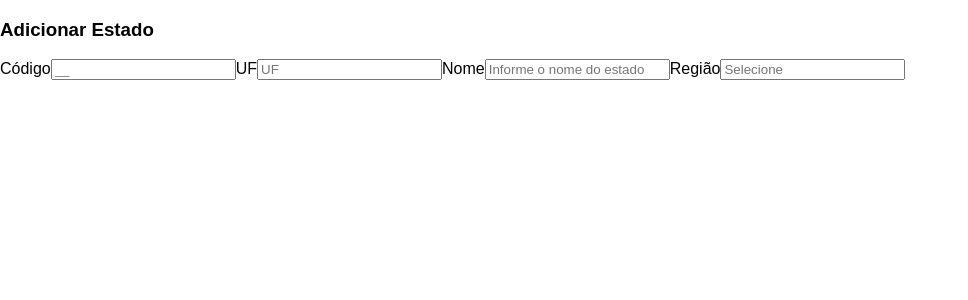
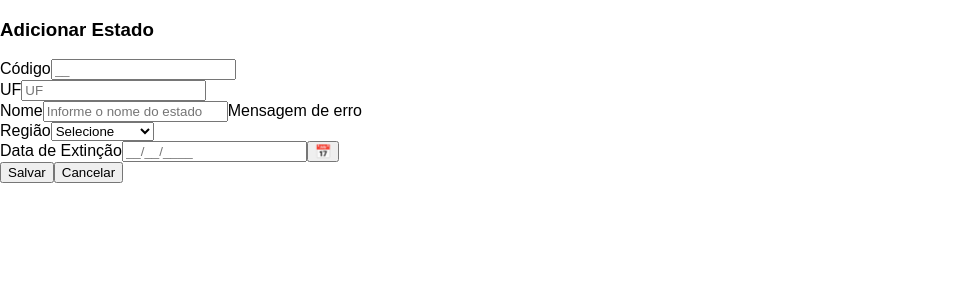
Before and after one commit to ianhiroce/register-of-states, a React (Vite) app: page /register in a window 1280 px wide. Shown: the top 300 px of the page, without its empty margins (0-968 px from the left). Built offline with nearby package versions, Linux system fonts and the light colour scheme.

Commit message:
Estilizada configuração do CSS com suporte

```diff
--- a/src/components/Header.css
+++ b/src/components/Header.css
@@ -0,0 +1,11 @@
+.header-content {
+    margin-left: 300px;
+}
+
+.header-content p {
+    color: red;
+}
+
+.header-content h3 {
+    color: blue;
+}
--- a/src/components/Header.tsx
+++ b/src/components/Header.tsx
@@ -3,9 +3,12 @@ import "./Header.css"
 export function Header() {
   return (
     <>
+    <div className="header-content">
+
       <p>Nome do Cliente da Empresa</p>
 
       <h3>ESTADOS</h3>
+    </div>
     </>
   )
 }
--- a/src/components/Sidebar.css
+++ b/src/components/Sidebar.css
@@ -9,7 +9,9 @@ body {
     background-color: #004a70;
     color: white;
     padding: 20px;
-    position: fixed
+    display: block;
+    position: fixed;
+    top: 0px;
 }
 .sidebar h2 {
     font-size: 1.5 rem;
--- a/src/components/Table.css
+++ b/src/components/Table.css
@@ -0,0 +1,3 @@
+.table-content {
+    margin-left: 300px;
+}
--- a/src/components/Table.tsx
+++ b/src/components/Table.tsx
@@ -3,7 +3,10 @@ import "./Table.css"
 export function Table() {
   return (
     <>
+    <div className="table-content">
+
       <h1>TABELA</h1>
+    </div>
     </>
   )
 }
--- a/src/pages/Home.tsx
+++ b/src/pages/Home.tsx
@@ -6,9 +6,9 @@ import "./Home.css"
 export function Home () {
   return (
     <>
+      <Sidebar />
       <Header />
       <Table />
-      <Sidebar />
     </>
   )
 }
--- a/src/pages/Register.tsx
+++ b/src/pages/Register.tsx
@@ -1,33 +1,62 @@
 export function Register() {
   return (
-    <>
-      <form id="form" action="form">
+    <div className="modal-container">
+      <form id="form" action="form" className="modal-form">
         <h3>Adicionar Estado</h3>
         <div className="form-content">
+          <div className="form-group">
             <label htmlFor="code">Código</label>
             <input
               type="number"
               placeholder="__"
               maxLength={ 2 }
+              className="input-field"
             />
-          <label htmlFor="">UF</label>
+          </div>
+          <div className="form-group">
+            <label htmlFor="uf">UF</label>
             <input
               type="text"
               placeholder="UF"
               maxLength={ 2 }
+              className="input-field"
             />
-          <label htmlFor="">Nome</label>
+          </div>
+          <div className="form-group">
+            <label htmlFor="name">Nome</label>
             <input
               type="text"
               placeholder="Informe o nome do estado"
+              className="input-field"
             />
-          <label htmlFor="">Região</label>
+            <span className="error-message">Mensagem de erro</span>
+          </div>
+          <div className="form-group">
+            <label htmlFor="region">Região</label>
+            <select className="input-field select-field">
+              <option>Selecione</option>
+              <option>Norte</option>
+              <option>Nordeste</option>
+              <option>Sul</option>
+              <option>Suldeste</option>
+              <option>Centro-Oeste</option>
+            </select>
+          </div>
+          <div className="form-group">
+            <label htmlFor="extinction-date">Data de Extinção</label>
             <input
               type="text"
-          placeholder="Selecione"
+              placeholder="__/__/____"
+              className="input-field date-field"
             />
+            <button type="button" className="calendar-button">📅</button>
+          </div>
+        </div>
+        <div className="form-buttons">
+          <button type="submit" className="save-button">Salvar</button>
+          <button type="button" className="cancel-button">Cancelar</button>
         </div>
       </form>
-    </>
-  )
+    </div>
+  );
 }
```
Lines whose indentation alone changed are shown as unchanged.
